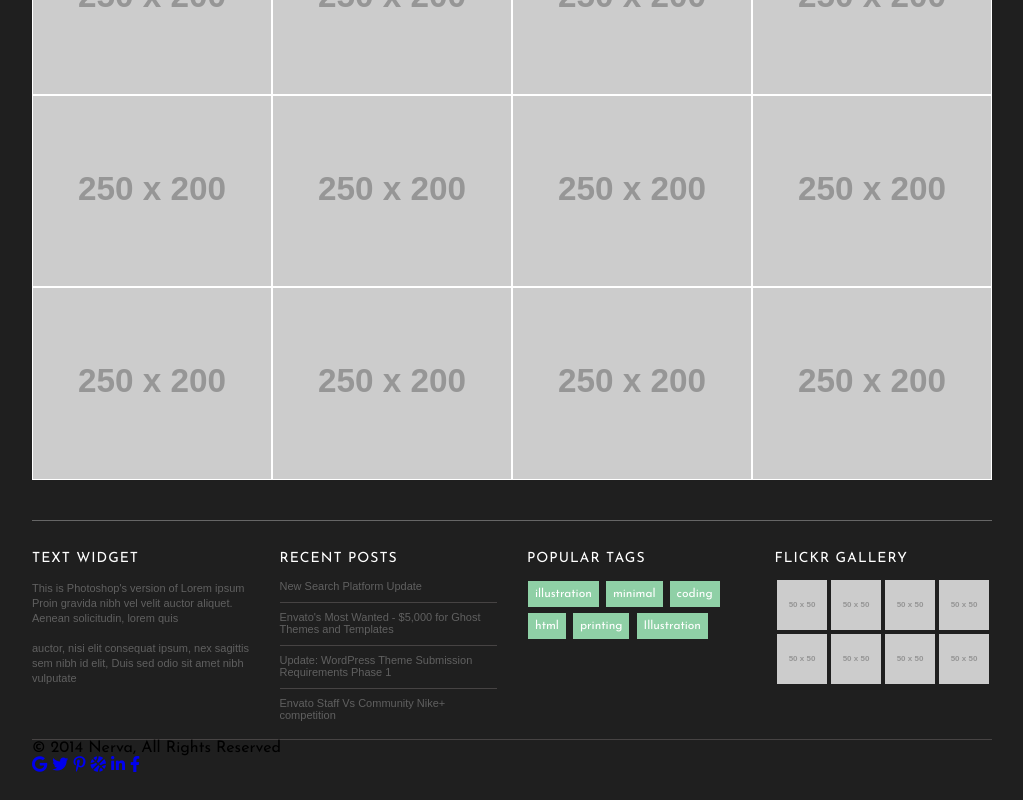
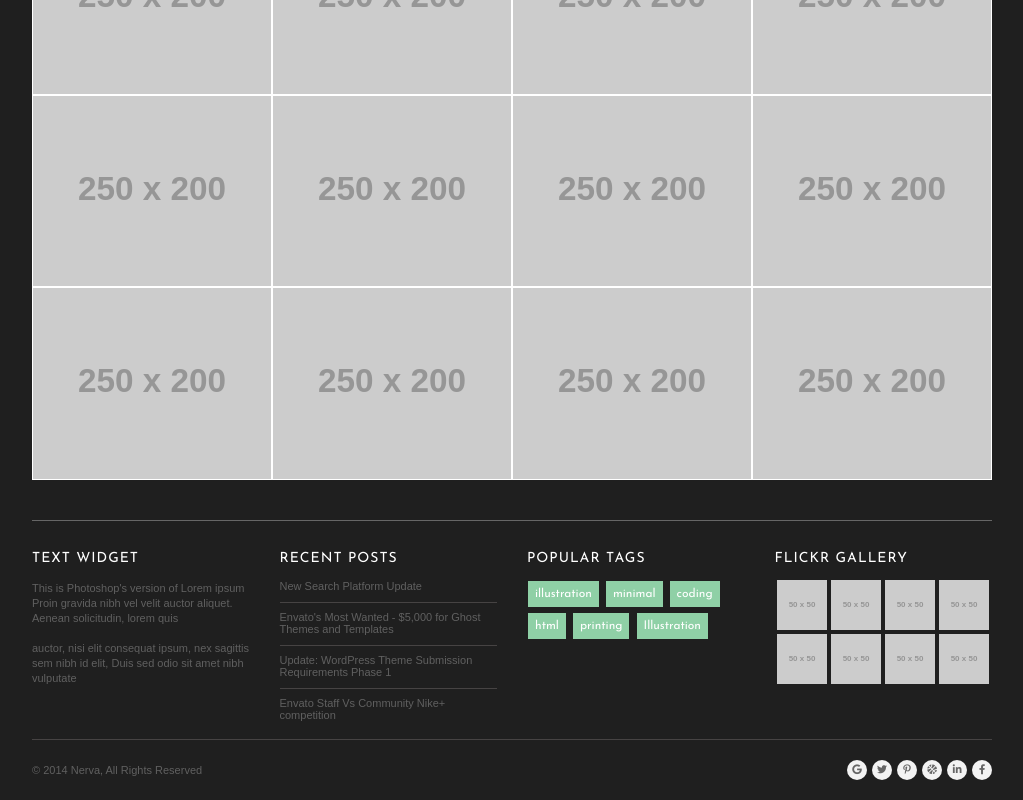
Before and after one commit to mvishrutaxioned/DOM-Task1, a plain HTML site: page index.html in a window 1280 px wide. Shown: the part 466-1266 px from the top of the page, without its empty margins (128-1151 px from the left). Before the commit the page ends 1240 px from the top, so only its background shows below. Drawn offline with nearby package versions, Linux system fonts and the light colour scheme; placeholder pictures from the web are drawn by us.

Commit message:
added footer info styling

```diff
--- a/assets/css/style.css
+++ b/assets/css/style.css
@@ -301,7 +301,44 @@ nav ul li a.active::after {
 
 .gallery ul li { margin: 2px; }
 
+/* footer info styling starts here */
+.f-info {
+  padding: 20px 0;
+  display: flex;
+  justify-content: space-between;
+  align-items: center;
+}
 
+.f-info span {
+  color: #606060;
+  font-size: 11px;
+  font-family: sans-serif;
+}
+
+.f-info ul {
+  display: flex;
+  align-items: center;
+}
+
+.f-info ul li {
+  width: 20px;
+  height: 20px;
+  margin-left: 5px;
+  border-radius: 50%;
+  display: flex;
+  justify-content: center;
+  align-items: center;
+  background: #f3f3f3;
+}
+
+.f-info ul li a {
+  border-radius: 50%;
+  color: #666;
+  font-size: 10px;
+  transition: .5s ease;
+}
+
+.f-info ul li:hover a { color: #000; }
 
  /*=================================
   footer styling ends here
```
